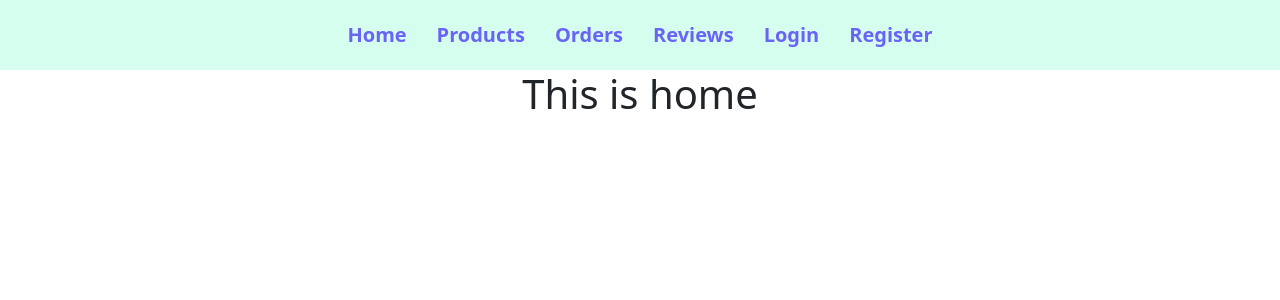
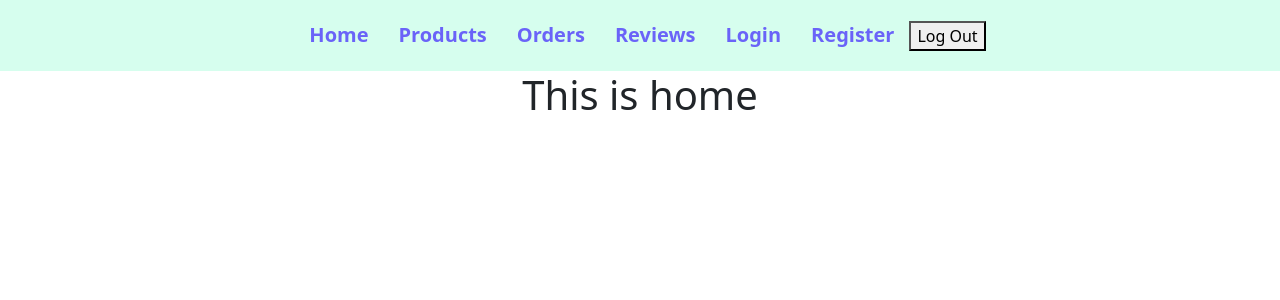
Before and after one commit to azmi0323/router-with-firebase, a React (Create React App) app: page / in a window 1280 px wide. Shown: the top 300 px of the page. Built offline with nearby package versions, Linux system fonts and the light colour scheme; no server answers.

Commit message:
commit after sign out btn

```diff
--- a/src/Components/Header/Header.js
+++ b/src/Components/Header/Header.js
@@ -17,6 +17,7 @@ const Header = () => {
         <Link to="/reviews">Reviews</Link>
         <Link to="/login">Login</Link>
         <Link to="/register">Register</Link>
+        <button>Log Out</button>
       </nav>
     </div>
   );
```
